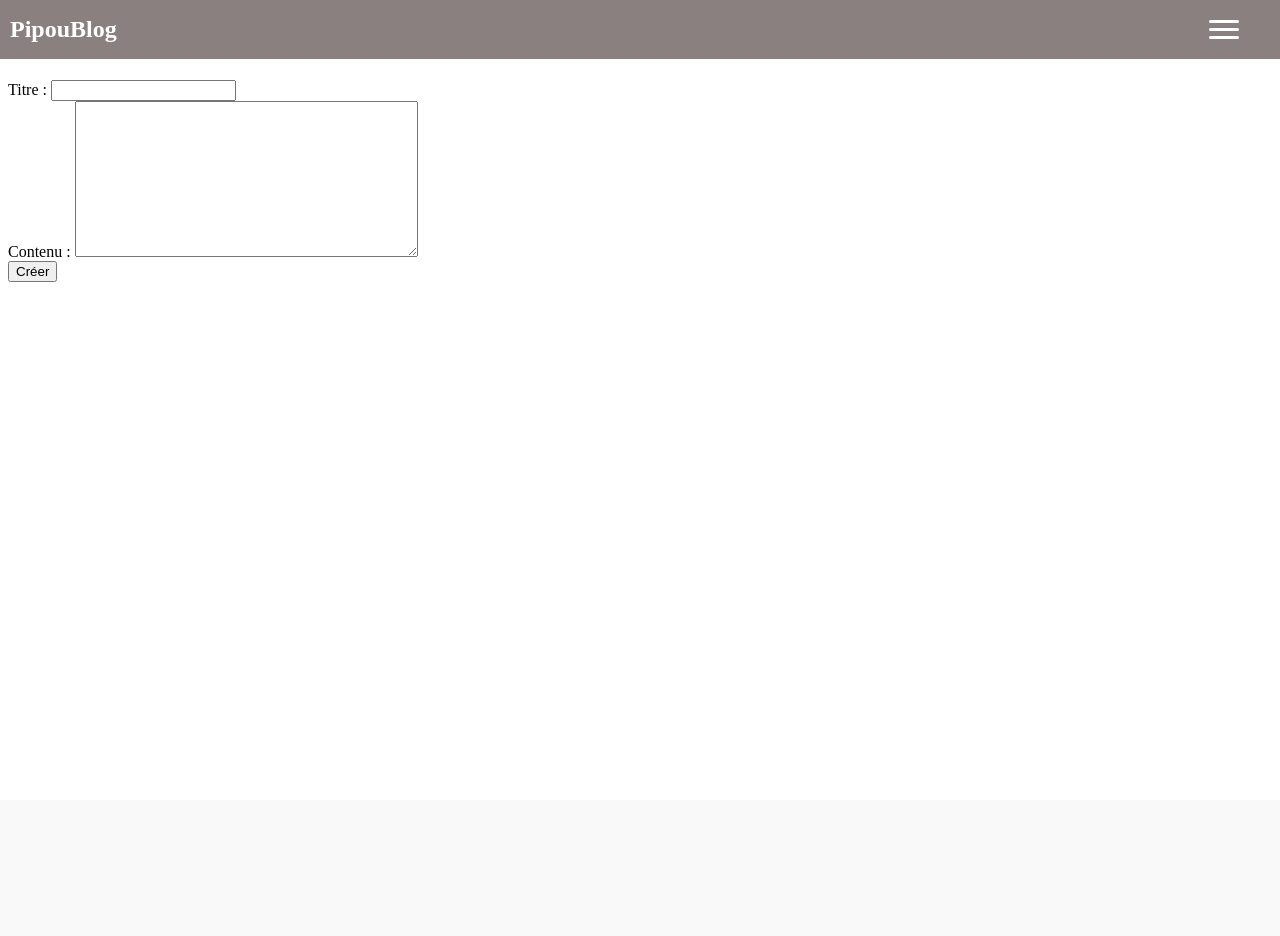
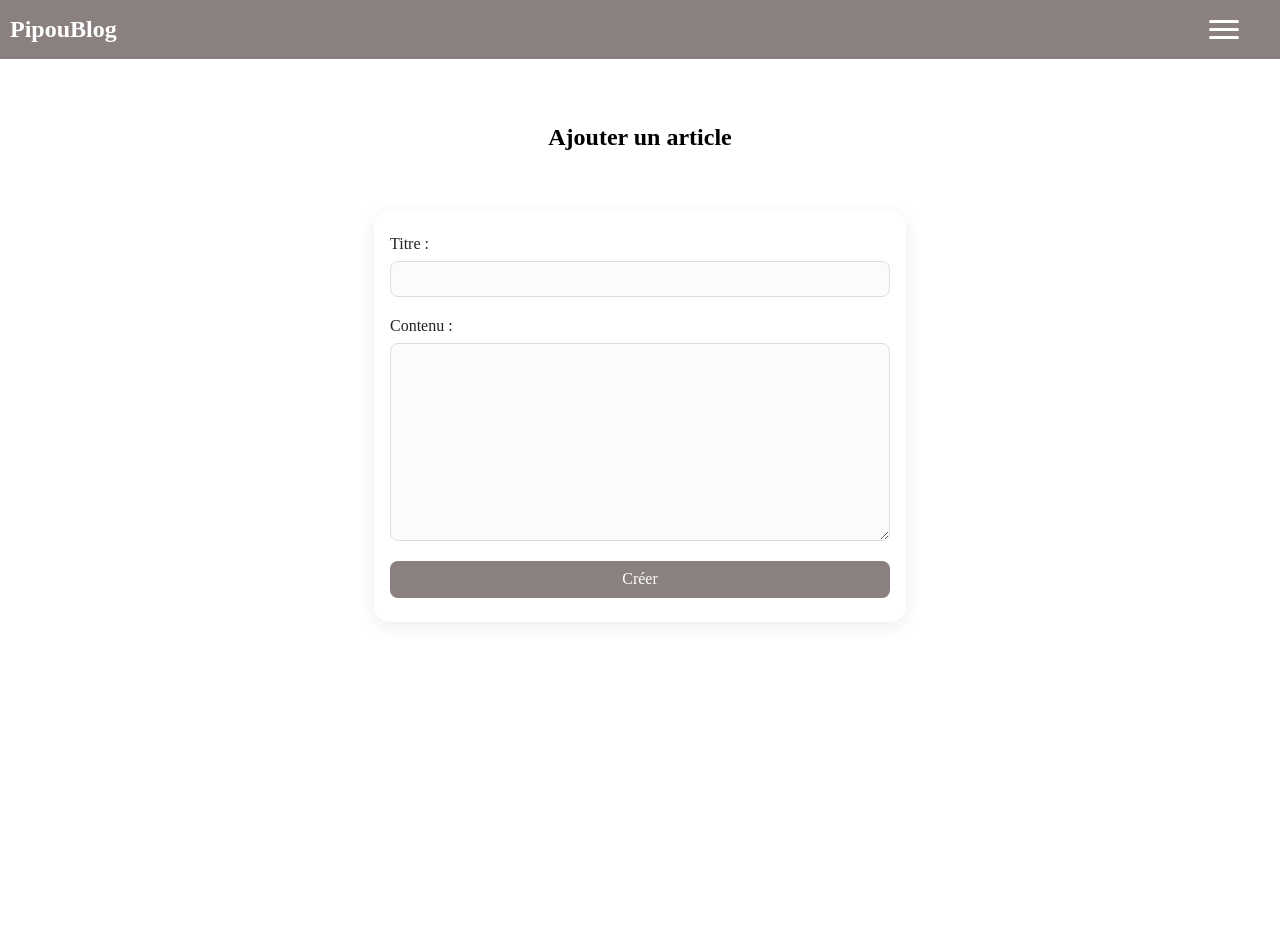
Before and after one commit to adatechschool/pipou-blog, a Django app: page /blog/create/ in a window 1280 px wide. Before the commit the page ends 282 px from the top, so only its background shows below. Run offline with Django 5.2, Linux system fonts and the light colour scheme; the visitor is signed in with stand-in values (Sample User, id 1).

Commit message:
add: create post, update post style & home page style

```diff
--- a/pipou_blog/blog/templates/partials/header.html
+++ b/pipou_blog/blog/templates/partials/header.html
@@ -21,23 +21,36 @@
           <li><a href="/authentication/profile/">Profil</a></li>
           {% if user.is_authenticated %}
           <li>
-                            <form action="{% url 'logout' %}" method="post" style="display: inline;">
+            <form
+              action="{% url 'logout' %}"
+              method="post"
+              style="display: flex; align-items: center"
+            >
               {% csrf_token %}
-                                <button type="submit" style="background: none; border: none; padding: 0; margin: 0; font: inherit; color: #007bff; cursor: pointer;">
+              <button
+                type="submit"
+                class="logout-btn"
+                style="
+                  background: none;
+                  border: none;
+                  padding: 10px 15px;
+                  color: #fff;
+                  font: inherit;
+                  font-family: serif;
+                  cursor: pointer;
+                "
+              >
                 Déconnexion
               </button>
             </form>
           </li>
-                    {% endif %}
-                {% else %}
+          {% endif %} {% else %}
           <li><a href="{% url 'login' %}">Connexion</a></li>
-                    {% comment %} <li><a href="{% url 'register' %}">Inscription</a></li> {% endcomment %}
-                {% endif %}
+          {% comment %}
+          <li><a href="{% url 'register' %}">Inscription</a></li>
+          {% endcomment %} {% endif %}
         </ul>
       </nav>
-
     </div>
-
-
   </div>
 </header>
--- a/pipou_blog/blog/templates/posts/post_create.html
+++ b/pipou_blog/blog/templates/posts/post_create.html
@@ -1,12 +1,22 @@
-{% extends 'base.html' %} {% block title %}
-<title>Ajouter un article</title>
-{% endblock %} {% block content %}
+{% extends 'base.html' %} {% block content %}
 
-<h1>Ajouter un article</h1>
+<section class="post_create-container">
+  <h1>Ajouter un article</h1>
 
-<form method="POST">
-  {% csrf_token %} {{ form }}
-  <input type="submit" value="Créer" />
-</form>
+  <form method="POST" class="post_create-form">
+    {% csrf_token %}
+    <div class="post_input">
+      {{ form.title.label_tag }} {{ form.title }} {% if form.title.errors %}
+      <div class="error">{{ form.title.errors }}</div>
+      {% endif %}
+    </div>
+    <div class="post_textarea">
+      {{ form.content.label_tag }} {{ form.content }} {%if form.content.errors%}
+      <div class="error">{{ form.content.errors }}</div>
+      {% endif %}
+    </div>
+    <input type="submit" value="Créer" class="submit_btn" />
+  </form>
+</section>
 
 {% endblock %}
--- a/pipou_blog/blog/views.py
+++ b/pipou_blog/blog/views.py
@@ -2,6 +2,7 @@ from django.views.generic import ListView, CreateView, UpdateView, DeleteView
 from django.urls import reverse_lazy
 from django.contrib.auth.mixins import LoginRequiredMixin
 from blog.models import Post
+from django import forms
 
 class BlogHome(ListView):
     model = Post
--- a/pipou_blog/static/css/components/header.css
+++ b/pipou_blog/static/css/components/header.css
@@ -1,4 +1,4 @@
-header{
+header {
   background-color: #8b8080;
   color: #fff;
   padding: 1rem;
@@ -13,7 +13,7 @@ header{
   padding-left: 10px;
 }
 
-.container{
+.container {
   display: flex;
   justify-content: space-between;
   align-items: center;
@@ -29,9 +29,7 @@ header{
   text-decoration: none;
 }
 
-
 /* Navigation styles */
-
 
 .main-nav {
   position: absolute; /* Changement de fixed à absolute */
@@ -47,15 +45,12 @@ header{
   transition: transform 0.3s ease; /* Animation de transformation au lieu de right */
   box-shadow: 0 5px 15px rgba(0, 0, 0, 0.1);
   border-radius: 5px;
-
 }
-
 
 .main-nav.active {
   transform: scaleY(1); /* Visible quand actif */
   right: 0; /* Pour s'assurer qu'il reste aligné */
 }
-
 
 .main-nav ul {
   display: flex;
@@ -88,13 +83,11 @@ header{
   color: #e3e3e3;
 }
 
-
 .burger-menu {
   display: block;
   z-index: 101;
   position: relative;
 }
-
 
 .burger-icon {
   z-index: 102;
@@ -113,7 +106,7 @@ header{
   opacity: 1;
   left: 0;
   transform: rotate(0deg);
-    transition: .25s ease-in-out;
+  transition: 0.25s ease-in-out;
 }
 
 .burger-icon span:nth-child(1) {
--- /dev/null
+++ b/pipou_blog/static/css/components/post-form.css
@@ -0,0 +1,85 @@
+.post_create-container {
+  display: flex;
+  flex-direction: column;
+  align-items: center;
+  gap: 2.5rem;
+  padding: 1.5rem 1rem;
+  min-height: 100vh;
+}
+
+.post_create-form {
+  display: flex;
+  flex-direction: column;
+  justify-content: center;
+  gap: 1.25rem;
+  width: 100%;
+  max-width: 500px;
+  padding: 1.5rem 1rem;
+  background: #fff;
+  border-radius: 1rem;
+  box-shadow: 0 4px 16px 0 rgba(100, 100, 111, 0.12);
+}
+
+.post_input,
+.post_textarea {
+  display: flex;
+  flex-direction: column;
+  gap: 0.5rem;
+}
+
+.post_input label,
+.post_textarea label {
+  font-weight: 500;
+  font-size: 1rem;
+  color: #222;
+}
+
+.post_input input,
+.post_textarea textarea {
+  padding: 0.5rem 0.75rem;
+  border: 1px solid #ddd;
+  border-radius: 0.5rem;
+  font-size: 1rem;
+  font-family: sans-serif;
+  resize: vertical;
+  background: #fafbfc;
+  transition: border-color 0.2s;
+}
+
+.post_input input:focus,
+.post_textarea textarea:focus {
+  border-color: #8b8080;
+  outline: none;
+}
+
+.post_create-form .submit_btn {
+  display: flex;
+  justify-content: flex-start;
+}
+
+.post_create-form .submit_btn input,
+.post_create-form input[type="submit"] {
+  padding: 0.6rem 1.2rem;
+  background: #8b8080;
+  color: #fff;
+  border: none;
+  border-radius: 0.5rem;
+  font-size: 1rem;
+  font-family: inherit;
+  cursor: pointer;
+  transition: background 0.2s;
+}
+
+.post_create-form .submit_btn input:hover,
+.post_create-form input[type="submit"]:hover {
+  background: #686060;
+}
+
+@media (max-width: 600px) {
+  .post_create-form {
+    padding: 1rem 0.5rem;
+    border-radius: 0.5rem;
+    box-shadow: 0 2px 8px 0 rgba(100, 100, 111, 0.1);
+    width: 100%;
+  }
+}
--- a/pipou_blog/templates/base.html
+++ b/pipou_blog/templates/base.html
@@ -1,4 +1,3 @@
-
 {% load static %}
 <!DOCTYPE html>
 <html lang="en">
@@ -6,14 +5,16 @@
     <meta charset="UTF-8" />
     <meta name="viewport" content="width=device-width, initial-scale=1.0" />
     <title>Pipou Blog 📝</title>
-    <link rel="stylesheet" href="{% static 'css/components/header.css' %}">
-</head>
-<body>
-    {% block header %}
-    {% include "partials/header.html" %}
-    {% endblock %}
-    {% block content %}{% endblock %}
+    <link rel="stylesheet" href="{% static 'css/components/header.css' %}" />
+    <link rel="stylesheet" href="{% static 'css/post-list.css' %}" />
+    <link rel="stylesheet" href="{% static 'css/components/post-form.css' %}" />
+  </head>
+
+  <body>
+    {% block header %} {% include "partials/header.html" %} {% endblock %}
+
+    <main style="margin-top: 80px">{% block content %}{% endblock %}</main>
     <!-- Scripts -->
     <script src="{% static 'js/header.js' %}"></script>
-</body>
+  </body>
 </html>
```
Also changed, not shown: pipou_blog/blog/templates/index.html (+10 -5 lines), pipou_blog/blog/templates/posts/post_update.html (+18 -8 lines), pipou_blog/static/css/post-list.css (added, +52 -0 lines). Lines whose indentation alone changed are shown as unchanged.
